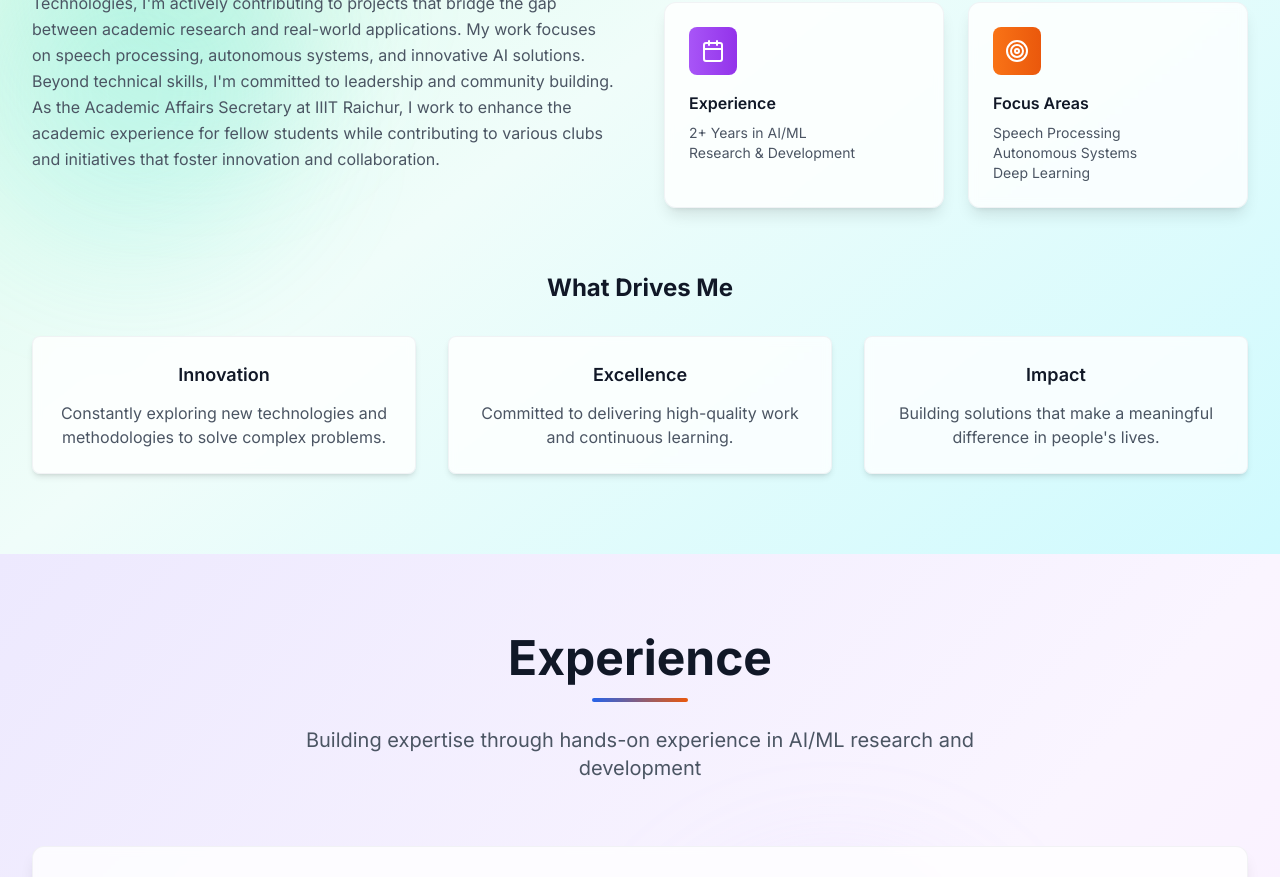
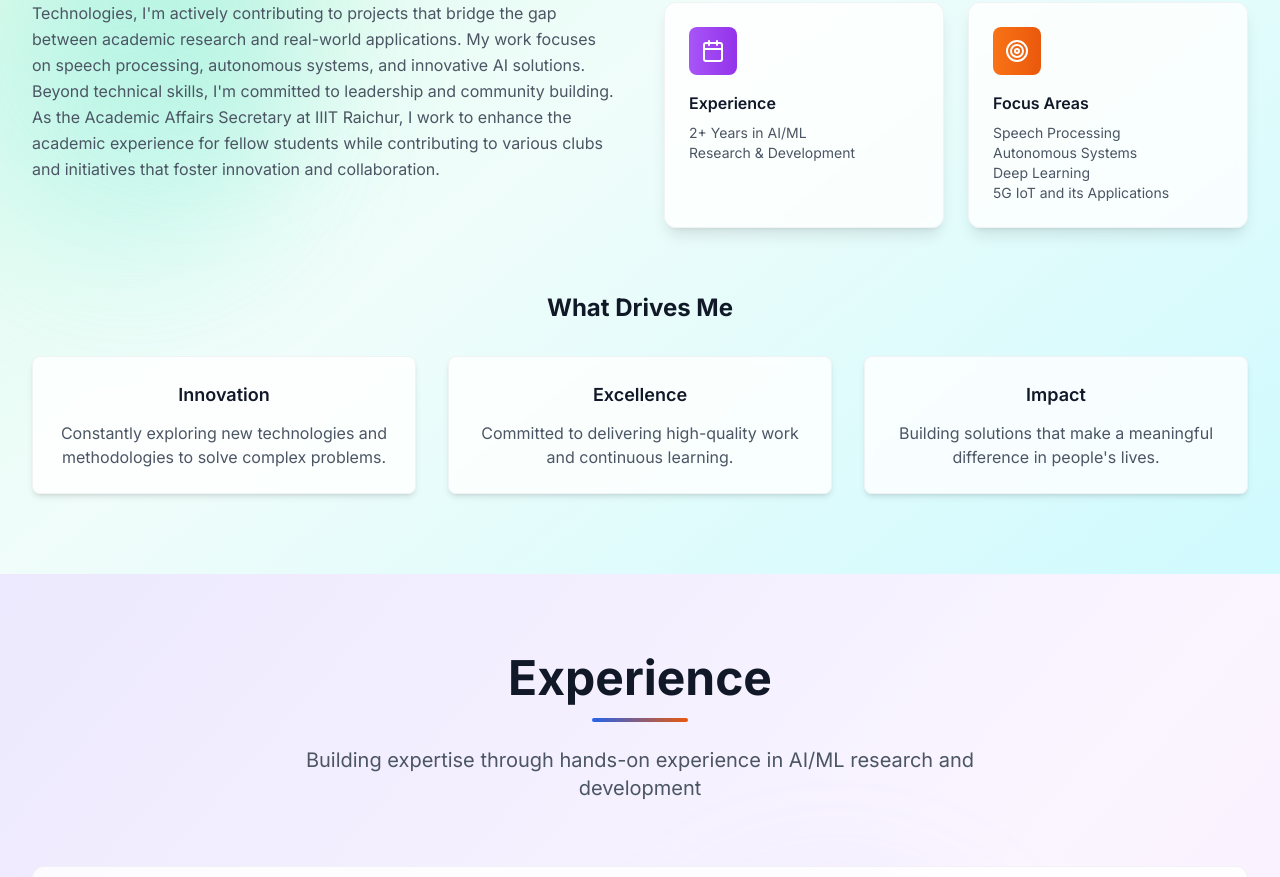
Before and after one commit to NOVA-PPP/personal_portfolio, a React (Vite) app: page / in a window 1280 px wide. Shown: the part 1240-2117 px from the top of the page. Built offline with nearby package versions, Linux system fonts and the light colour scheme.

Commit message:
Update About.tsx

```diff
--- a/src/components/About.tsx
+++ b/src/components/About.tsx
@@ -132,7 +132,7 @@ const About: React.FC = () => {
               {
                 icon: Target,
                 title: 'Focus Areas',
-                content: 'Speech Processing\nAutonomous Systems\nDeep Learning',
+                content: 'Speech Processing\nAutonomous Systems\nDeep Learning\n5G IoT and its Applications',
                 color: 'from-orange-500 to-orange-600',
               },
             ].map((item, index) => (
```
